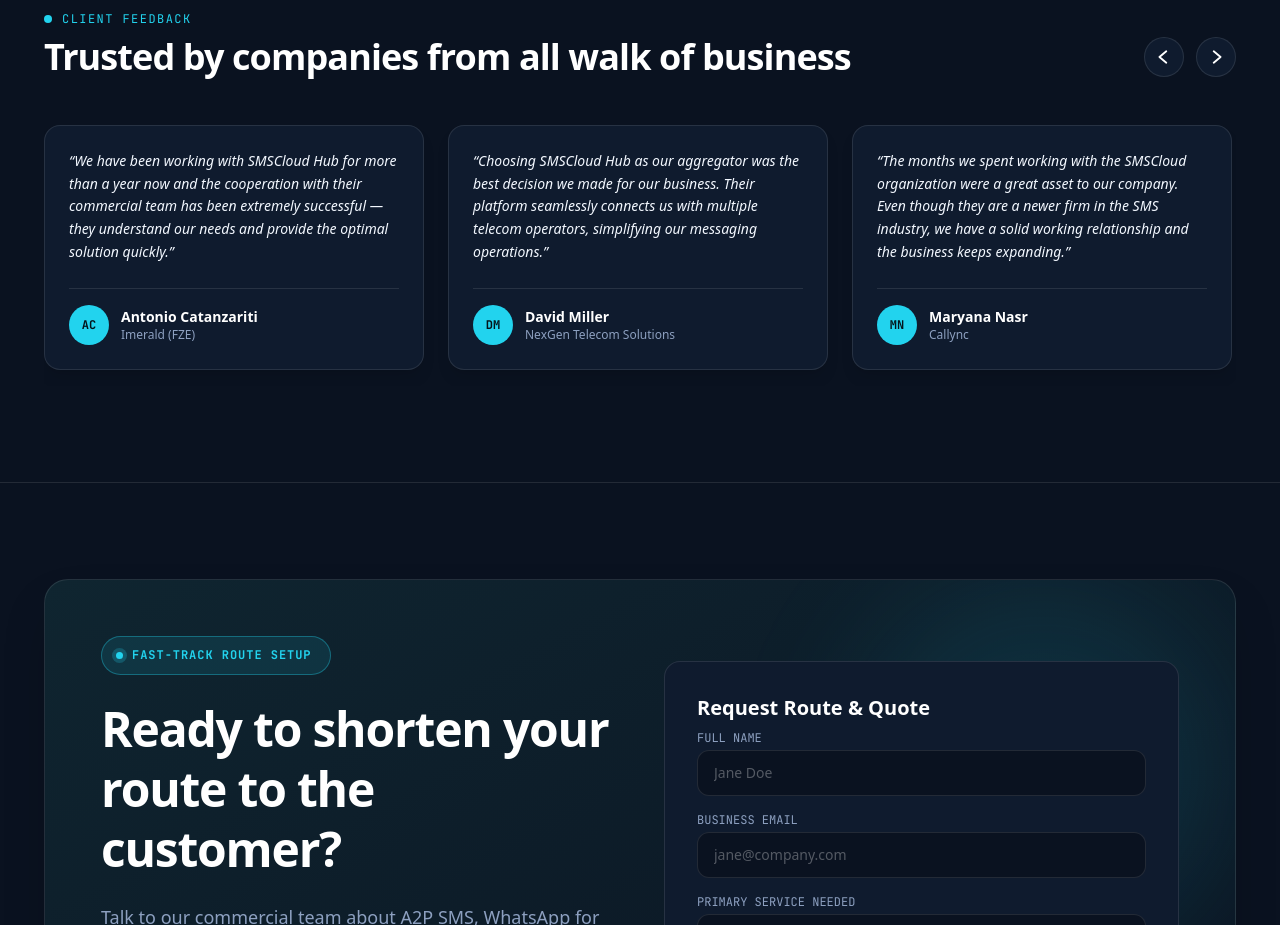
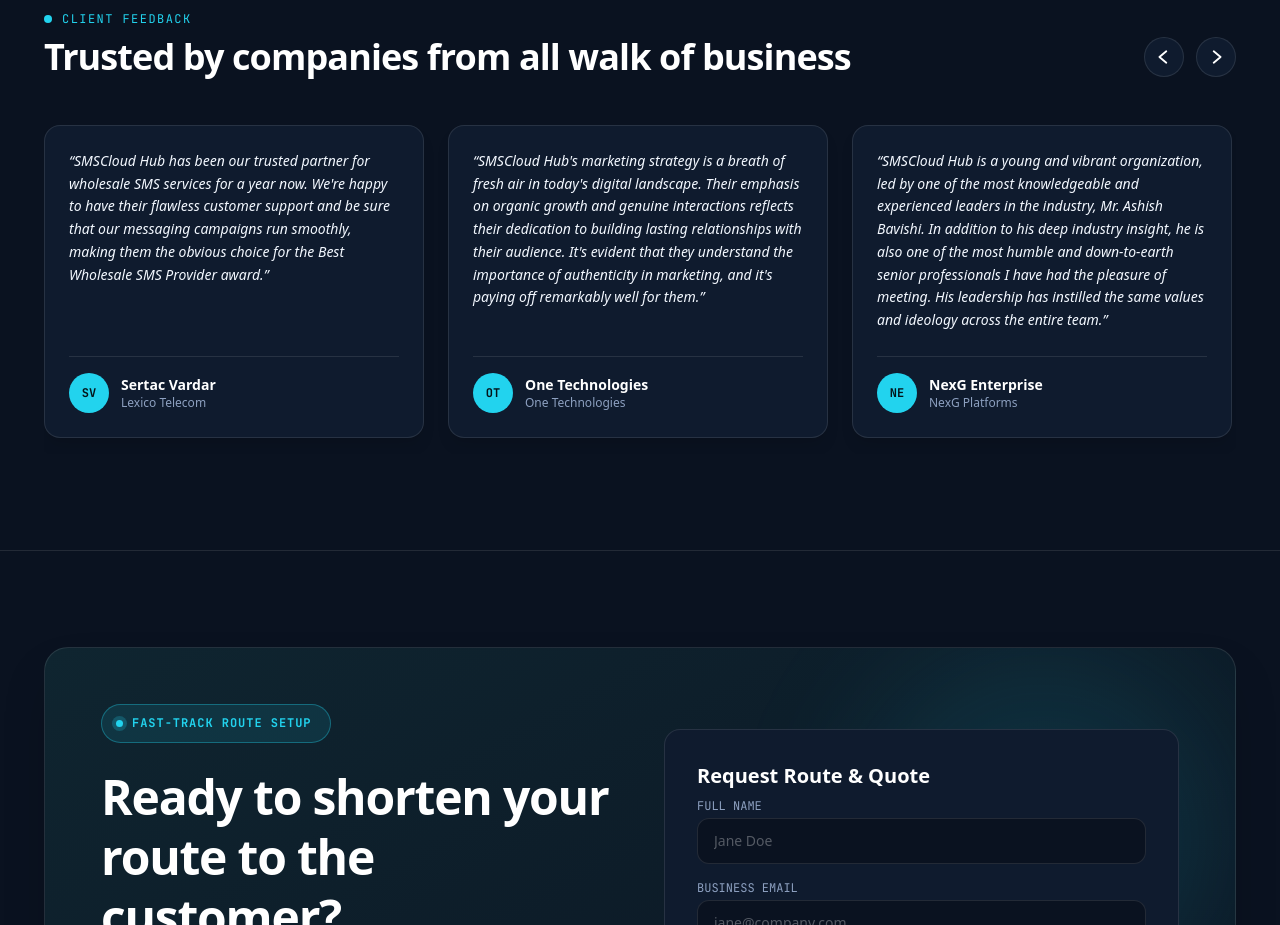
Before and after one commit to krishpitroda1/newsmscloudhub, a Next.js app: page / in a window 1280 px wide. Shown: the part 4180-5105 px from the top of the page. Built offline with nearby package versions, Linux system fonts and the light colour scheme.

Commit message:
feat: replace placeholder testimonials with 8 real client testimonials

```diff
--- a/app/testimonials/page.tsx
+++ b/app/testimonials/page.tsx
@@ -11,60 +11,60 @@
 
 const testimonials = [
   {
-    quote: "We moved our OTP traffic from a major European aggregator to SMSCloudHub and saw delivery rates jump from 91% to 98.6% within the first week. The latency improvement was equally dramatic — our customer drop-off during login fell by 22%.",
-    name: "Antonio Catanzariti",
-    role: "VP Engineering, FinTech Platform",
-    region: "🇮🇹 Italy",
-    metric: "+22% fewer login drop-offs",
+    quote: "SMSCloud Hub has been our trusted partner for wholesale SMS services for a year now. We're happy to have their flawless customer support and be sure that our messaging campaigns run smoothly, making them the obvious choice for the Best Wholesale SMS Provider award.",
+    name: "Sertac Vardar",
+    role: "Lexico Telecom",
+    region: "Wholesale SMS Partner",
+    metric: "Best Wholesale SMS Provider",
   },
   {
-    quote: "After years of dealing with grey-route contamination through our previous aggregator, SMSCloudHub's SMSC firewall simply eliminated the problem. We now have full visibility into every message that touches our network.",
-    name: "Erasmus Okrut",
-    role: "Head of Interconnect, Mobile Operator",
-    region: "🇩🇪 Germany",
-    metric: "Grey route traffic eliminated",
+    quote: "SMSCloud Hub's marketing strategy is a breath of fresh air in today's digital landscape. Their emphasis on organic growth and genuine interactions reflects their dedication to building lasting relationships with their audience. It's evident that they understand the importance of authenticity in marketing, and it's paying off remarkably well for them.",
+    name: "One Technologies",
+    role: "One Technologies",
+    region: "Technology Partner",
+    metric: "Authentic Growth & Marketing",
   },
   {
-    quote: "The onboarding took less than 48 hours. Their team was available at every step, the API documentation was the clearest I've seen in this industry, and the test environment matched production perfectly.",
-    name: "Maryana Nasr",
-    role: "CTO, Digital Commerce Platform",
-    region: "🇱🇧 Lebanon",
-    metric: "< 48h to production",
+    quote: "SMSCloud Hub is a young and vibrant organization, led by one of the most knowledgeable and experienced leaders in the industry, Mr. Ashish Bavishi. In addition to his deep industry insight, he is also one of the most humble and down-to-earth senior professionals I have had the pleasure of meeting. His leadership has instilled the same values and ideology across the entire team.",
+    name: "NexG Enterprise",
+    role: "NexG Platforms",
+    region: "Enterprise Partner",
+    metric: "Visionary Industry Leadership",
   },
   {
-    quote: "We evaluated Monty Mobile and GMS before choosing SMSCloudHub. The pricing was more transparent, the route quality was higher on our top 20 markets, and they actually answered our escalations within 10 minutes.",
-    name: "Hugo Rebeiro",
-    role: "Director, Carrier Relations",
-    region: "🇧🇷 Brazil",
-    metric: "Higher quality on top 20 markets",
+    quote: "We've been particularly impressed by SMSCloud Hub's endeavors to give back to the community and effect positive change in society. Their initiatives supporting charitable endeavors, advocating diversity and inclusion, and striving for environmental sustainability highlight their dedication to social responsibility.",
+    name: "Anish Thakore",
+    role: "Buckbox",
+    region: "Corporate Partner",
+    metric: "Social Responsibility & CSR",
   },
   {
-    quote: "Our WhatsApp Business API messages went from a 6-hour review cycle with our previous provider to real-time delivery with SMSCloudHub. The multi-channel unified API saved our engineering team weeks of integration work.",
-    name: "Praveen Singh",
-    role: "Product Manager, E-commerce Marketplace",
-    region: "🇮🇳 India",
-    metric: "Real-time vs 6-hour delivery",
+    quote: "I am extremely satisfied with the high quality and satisfactory results provided by SMSCloud Hub. Their overall support has been exceptional, meeting all the requirements outlined in the Service Level Agreement (SLA). The team has consistently delivered excellent service, going above and beyond to ensure our needs are met. With their reliable platform and attentive support, we have experienced smooth operations and effective communication with our customers.",
+    name: "Abrar Tariq",
+    role: "Telintel",
+    region: "Telecom Carrier",
+    metric: "Exceptional SLA & Support",
   },
   {
-    quote: "As a carrier in Southeast Asia, we needed a hubbing partner with real SS7 direct routes — not resold capacity. SMSCloudHub had direct connections with 12 of our key bilateral partners. No other provider came close.",
-    name: "Nurul Amin Hassan",
-    role: "GM, International SMS, Tier-2 Carrier",
-    region: "🇲🇾 Malaysia",
-    metric: "12 direct bilateral routes matched",
+    quote: "We Tubelight Communication working with SMS Cloud Hub for a long time now, the routes, service and support have been constant and we see working with them successfully in the future as well.",
+    name: "Praveen Singh",
+    role: "Tubelight Communication",
+    region: "Long-term Carrier Partner",
+    metric: "Constant Service & Route Quality",
   },
   {
-    quote: "The real-time DLR dashboard is the best I've used in 15 years of SMS industry experience. We can see per-operator delivery rates, latency percentiles, and error distributions — all live. That's a genuine differentiator.",
-    name: "Sophie Marchand",
-    role: "Network Operations Director",
-    region: "🇫🇷 France",
-    metric: "Best-in-class observability",
+    quote: "I've been using SMSCloud hub for my bulk messaging needs for a while now and I can honestly say that it's the best provider out there. Their pricing is very competitive, their customer service is top-notch, and they are always willing to help out in any way they can. Plus, their software is reliable and easy to use.",
+    name: "Ahsan Shaheen",
+    role: "Pathfinder Technologies",
+    region: "Messaging Client",
+    metric: "Top-notch Bulk Messaging",
   },
   {
-    quote: "We send over 50 million messages per month across MENA. SMSCloudHub handles our entire A2P volume and has not missed a single SLA credit in 18 months of partnership. That reliability is rare in this business.",
-    name: "Khalid Al-Rashidi",
-    role: "Head of Digital, Retail Bank",
-    region: "🇸🇦 Saudi Arabia",
-    metric: "0 SLA breaches in 18 months",
+    quote: "We have been working with SMSCloud Hub since more than a year now and the cooperation with their Commercial Team has been extremely successful. They immediately understand our needs and provide in a short time the optimal solution to our requests both in terms of service quality and costs.",
+    name: "Antonio Catanzariti",
+    role: "Imerald (FZE)",
+    region: "International Partner",
+    metric: "Best Asia Provider Award",
   },
 ];
 
--- a/components/Testimonials.tsx
+++ b/components/Testimonials.tsx
@@ -8,38 +8,59 @@
   const testimonials = [
     {
       quote:
-        "We have been working with SMSCloud Hub for more than a year now and the cooperation with their commercial team has been extremely successful — they understand our needs and provide the optimal solution quickly.",
+        "SMSCloud Hub has been our trusted partner for wholesale SMS services for a year now. We're happy to have their flawless customer support and be sure that our messaging campaigns run smoothly, making them the obvious choice for the Best Wholesale SMS Provider award.",
+      author: "Sertac Vardar",
+      company: "Lexico Telecom",
+      initials: "SV",
+    },
+    {
+      quote:
+        "SMSCloud Hub's marketing strategy is a breath of fresh air in today's digital landscape. Their emphasis on organic growth and genuine interactions reflects their dedication to building lasting relationships with their audience. It's evident that they understand the importance of authenticity in marketing, and it's paying off remarkably well for them.",
+      author: "One Technologies",
+      company: "One Technologies",
+      initials: "OT",
+    },
+    {
+      quote:
+        "SMSCloud Hub is a young and vibrant organization, led by one of the most knowledgeable and experienced leaders in the industry, Mr. Ashish Bavishi. In addition to his deep industry insight, he is also one of the most humble and down-to-earth senior professionals I have had the pleasure of meeting. His leadership has instilled the same values and ideology across the entire team.",
+      author: "NexG Enterprise",
+      company: "NexG Platforms",
+      initials: "NE",
+    },
+    {
+      quote:
+        "We've been particularly impressed by SMSCloud Hub's endeavors to give back to the community and effect positive change in society. Their initiatives supporting charitable endeavors, advocating diversity and inclusion, and striving for environmental sustainability highlight their dedication to social responsibility.",
+      author: "Anish Thakore",
+      company: "Buckbox",
+      initials: "AT",
+    },
+    {
+      quote:
+        "I am extremely satisfied with the high quality and satisfactory results provided by SMSCloud Hub. Their overall support has been exceptional, meeting all the requirements outlined in the Service Level Agreement (SLA). The team has consistently delivered excellent service, going above and beyond to ensure our needs are met.",
+      author: "Abrar Tariq",
+      company: "Telintel",
+      initials: "AT",
+    },
+    {
+      quote:
+        "We Tubelight Communication working with SMS Cloud Hub for a long time now, the routes, service and support have been constant and we see working with them successfully in the future as well.",
+      author: "Praveen Singh",
+      company: "Tubelight Communication",
+      initials: "PS",
+    },
+    {
+      quote:
+        "I've been using SMSCloud hub for my bulk messaging needs for a while now and I can honestly say that it's the best provider out there. Their pricing is very competitive, their customer service is top-notch, and they are always willing to help out in any way they can. Plus, their software is reliable and easy to use.",
+      author: "Ahsan Shaheen",
+      company: "Pathfinder Technologies",
+      initials: "AS",
+    },
+    {
+      quote:
+        "We have been working with SMSCloud Hub since more than a year now and the cooperation with their Commercial Team has been extremely successful. They immediately understand our needs and provide in a short time the optimal solution to our requests both in terms of service quality and costs.",
       author: "Antonio Catanzariti",
       company: "Imerald (FZE)",
       initials: "AC",
-    },
-    {
-      quote:
-        "Choosing SMSCloud Hub as our aggregator was the best decision we made for our business. Their platform seamlessly connects us with multiple telecom operators, simplifying our messaging operations.",
-      author: "David Miller",
-      company: "NexGen Telecom Solutions",
-      initials: "DM",
-    },
-    {
-      quote:
-        "The months we spent working with the SMSCloud organization were a great asset to our company. Even though they are a newer firm in the SMS industry, we have a solid working relationship and the business keeps expanding.",
-      author: "Maryana Nasr",
-      company: "Callync",
-      initials: "MN",
-    },
-    {
-      quote:
-        "SMSCloud Hub provides one of the best school platforms we've seen, with 24/7 support in the Mozambican market, allowing our growth in the school software segment.",
-      author: "Hugo Rebeiro",
-      company: "Click Mobile",
-      initials: "HR",
-    },
-    {
-      quote:
-        "We have been working with SMSCloud Hub for a long time now — the routes, service and support have been constant, and we see this continuing successfully into the future.",
-      author: "Vikram Sharma",
-      company: "Apex Communications",
-      initials: "AS",
     },
   ];
 
```
